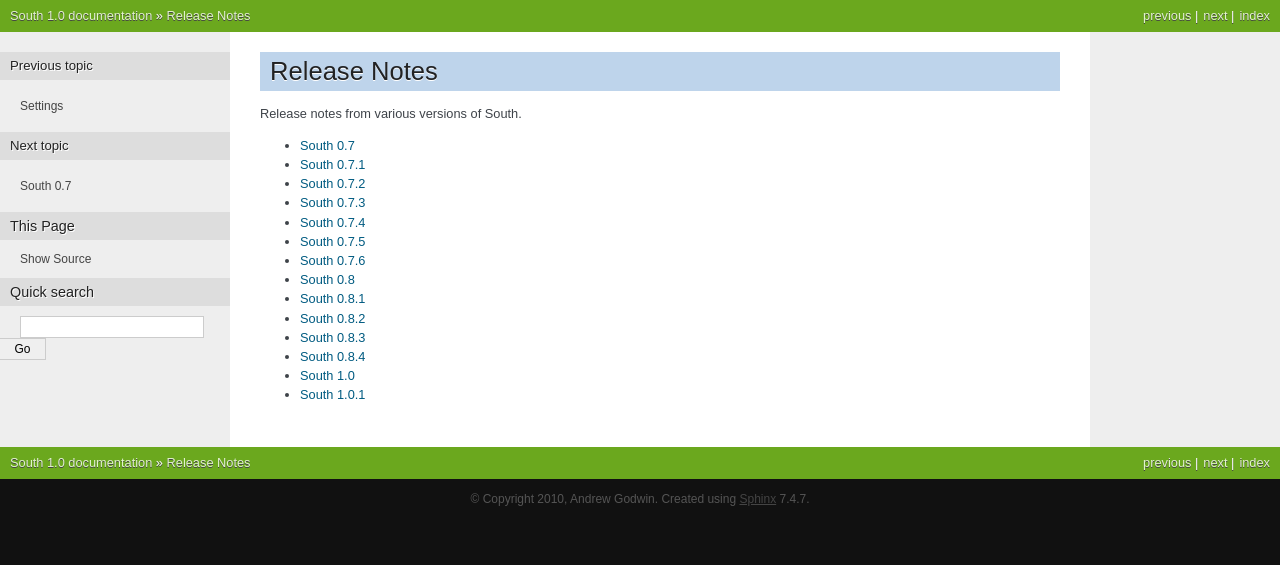
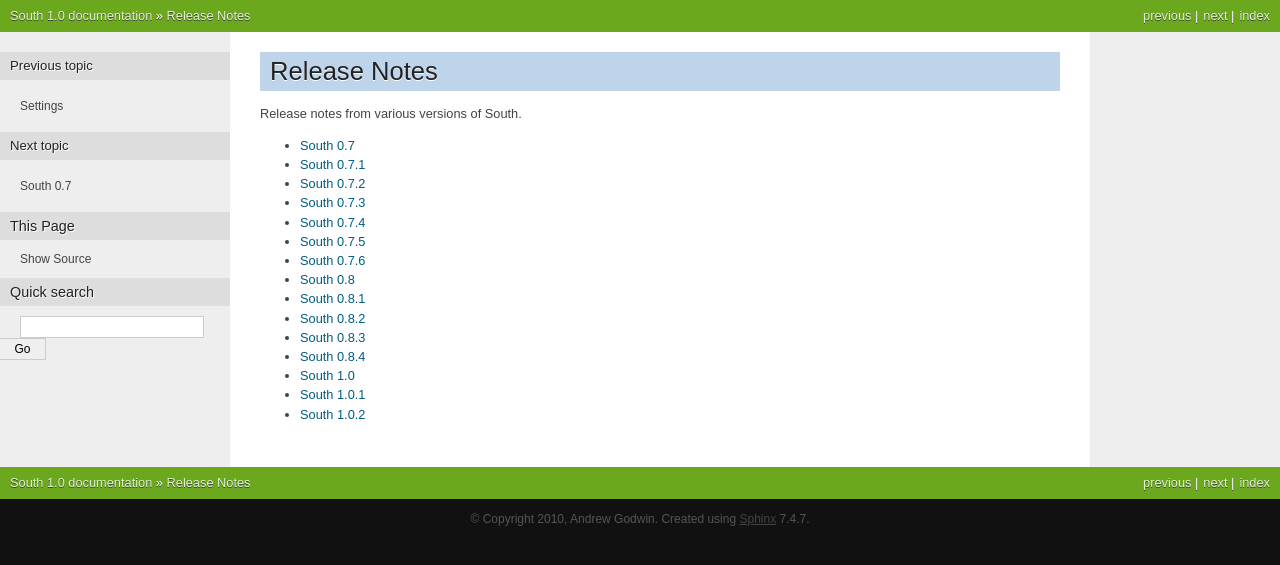
Before and after one commit to zhlgh603/django-south, a Sphinx documentation site: the page built from docs/releasenotes/index.rst, in a window 1280 px wide. Shown: the top 565 px of the page. Built offline with Sphinx 7.4.7, drawn with Linux system fonts in a browser that asks for light colours.

Commit message:
Releasing version 1.0.2

```diff
--- a/docs/releasenotes/index.rst
+++ b/docs/releasenotes/index.rst
@@ -20,3 +20,4 @@ Release notes from various versions of South.
    0.8.4
    1.0
    1.0.1
+   1.0.2
--- a/south/__init__.py
+++ b/south/__init__.py
@@ -2,7 +2,7 @@
 South - Useable migrations for Django apps
 """
 
-__version__ = "1.0.1"
+__version__ = "1.0.2"
 __authors__ = [
     "Andrew Godwin <andrew@aeracode.org>",
     "Andy McCurdy <andy@andymccurdy.com>"
```
Also changed, not shown: docs/releasenotes/1.0.2.rst (added, +10 -0 lines).
